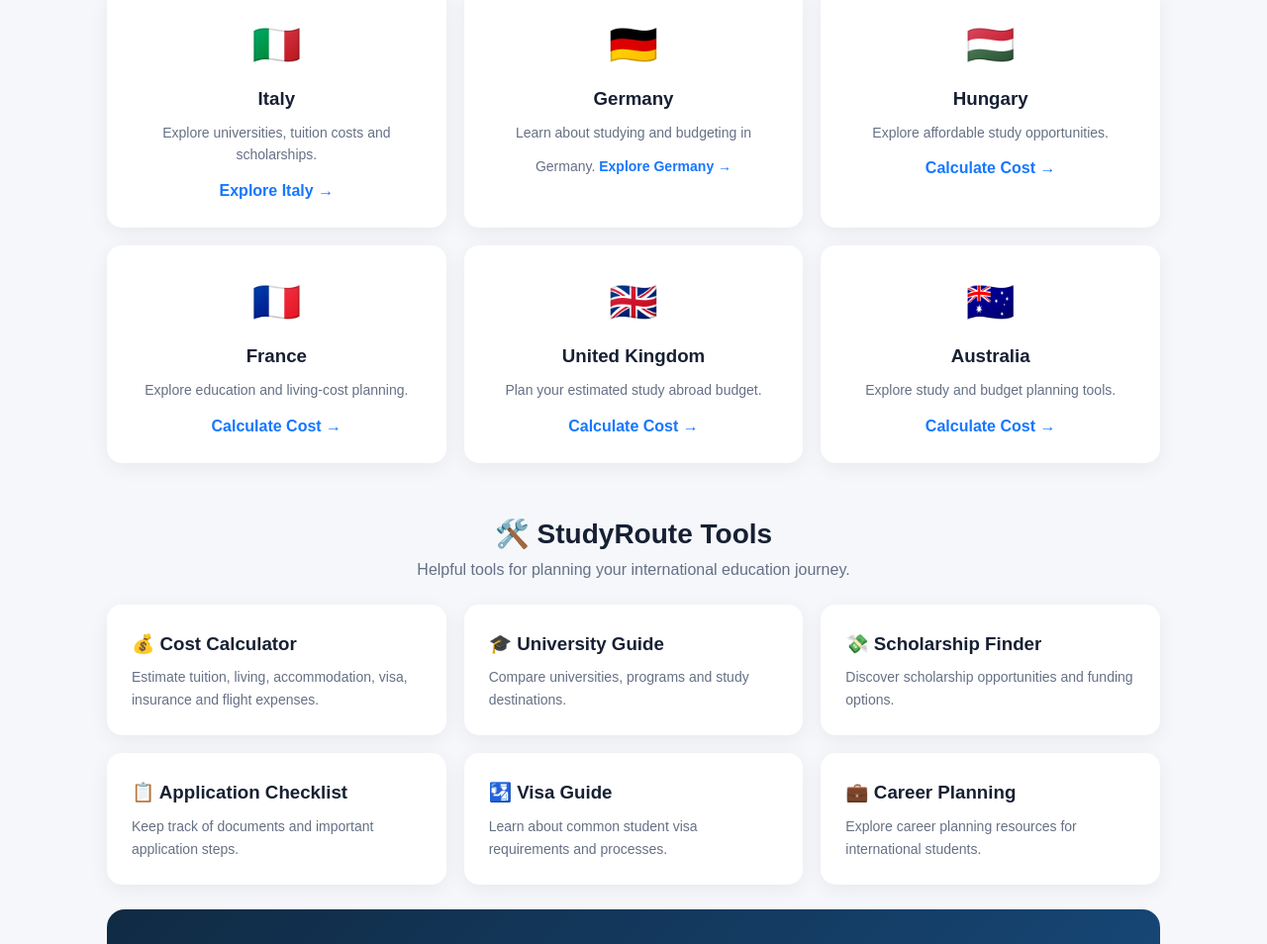
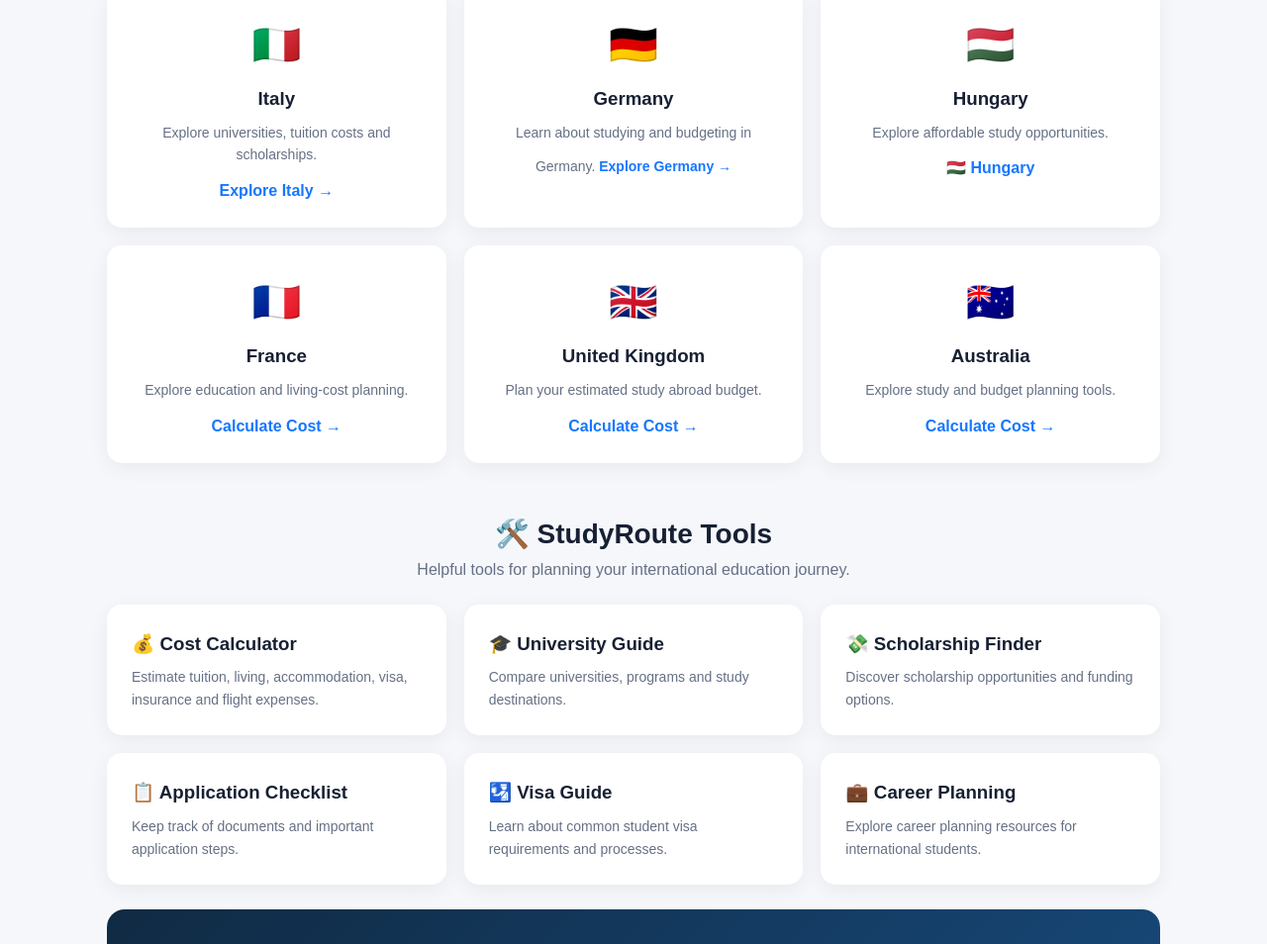
Before and after one commit to bashirahmadm21-code/Studyroute, a plain HTML site: page index.html in a window 1280 px wide. Shown: the part 1198-2152 px from the top of the page at 99% size. Drawn offline with Linux system fonts and the light colour scheme.

Commit message:
Update index.html

```diff
--- a/index.html
+++ b/index.html
@@ -598,7 +598,7 @@ footer a{
             Explore affordable study opportunities.
         </p>
 
-        <a href="#calculator">Calculate Cost →</a>
+        <a href="hungary.html">🇭🇺 Hungary</a>
 
     </div>
 
```
